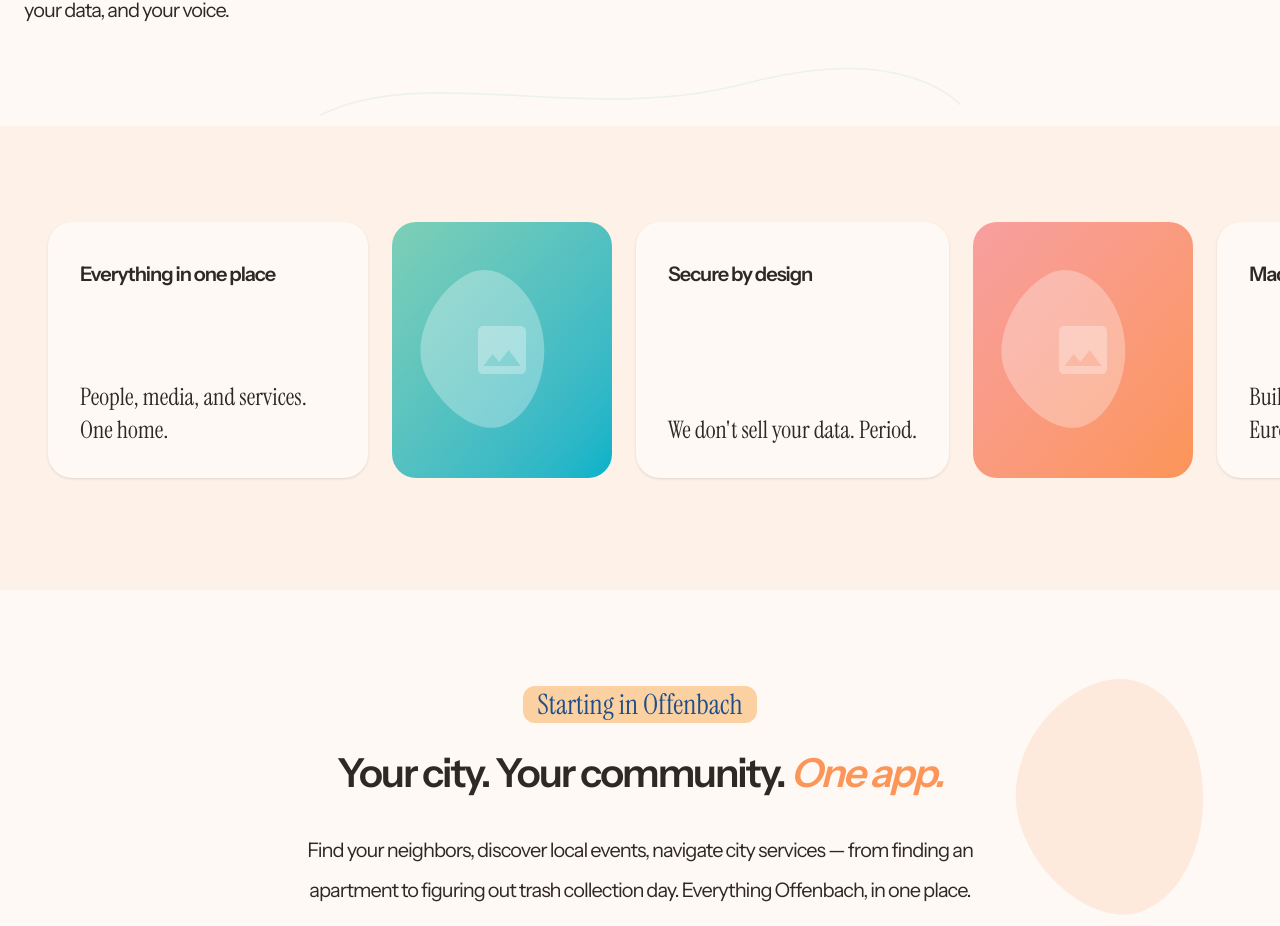
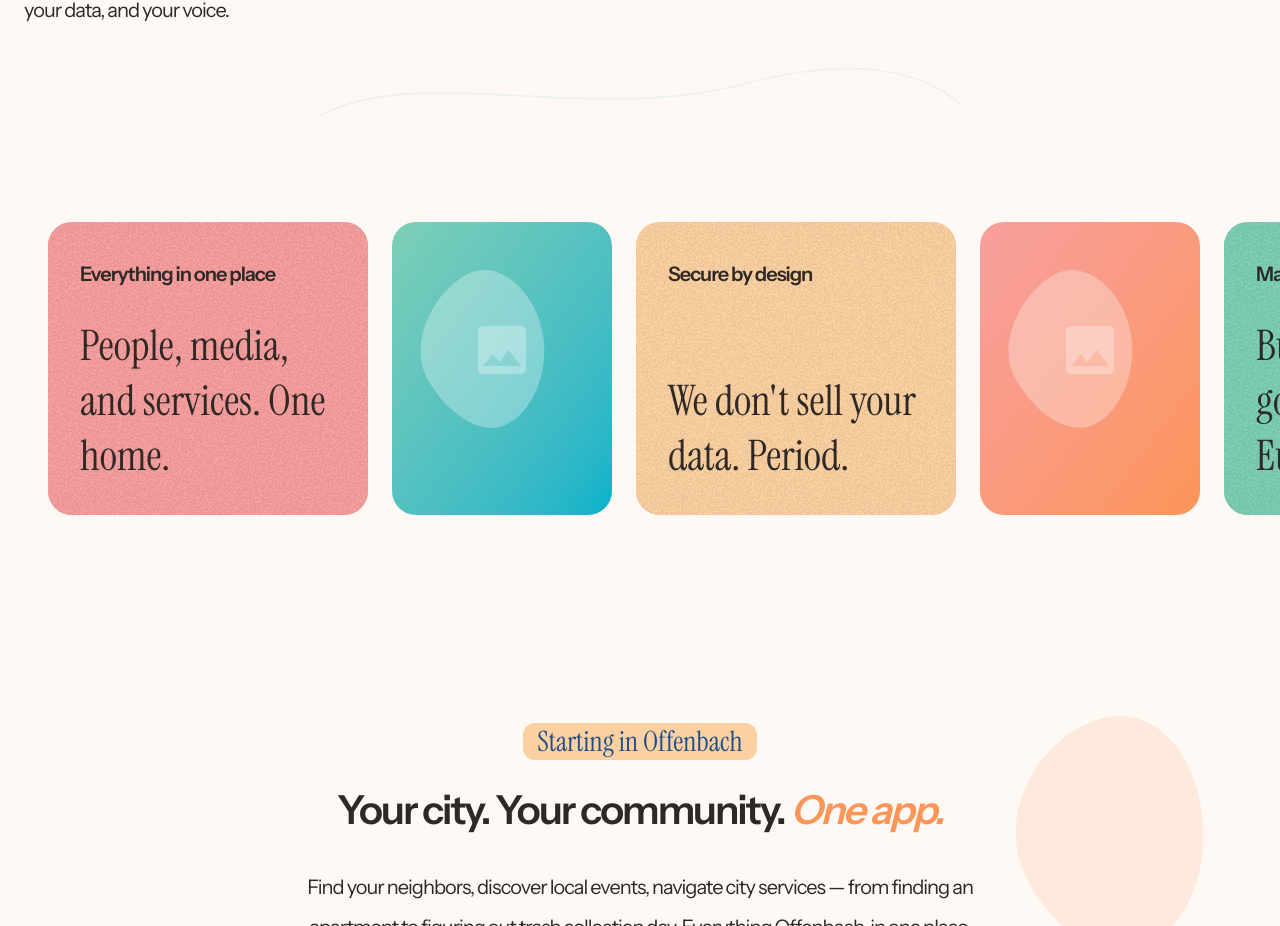
Before and after one commit to Krekeny/eny-social, a Next.js app: page / in a window 1280 px wide. Shown: the part 2117-3043 px from the top of the page. Built offline with nearby package versions, Linux system fonts and the light colour scheme.

Commit message:
feat(ValueCards): add colour grain effect

```diff
--- a/app/components/ValueCards.tsx
+++ b/app/components/ValueCards.tsx
@@ -4,25 +4,45 @@ export default function ValueCards() {
       type: "text" as const,
       label: "Everything in one place",
       body: "People, media, and services. One home.",
+      bg: "var(--cotton-candy)",
     },
     { type: "image" as const, gradient: "from-monte-carlo to-pacific" },
     {
       type: "text" as const,
       label: "Secure by design",
       body: "We don't sell your data. Period.",
+      bg: "var(--apricot-dream)",
     },
     { type: "image" as const, gradient: "from-cotton-candy to-tangerine" },
     {
       type: "text" as const,
       label: "Made in Europe",
       body: "Built, hosted, and governed in Europe.",
+      bg: "var(--monte-carlo)",
     },
   ];
 
   return (
     <section className="relative py-24">
-      {/* Tangerine background band */}
-      <div className="absolute inset-0 bg-tangerine/8" />
+      {/* Grain filter definition */}
+      <svg className="absolute h-0 w-0" aria-hidden="true">
+        <defs>
+          <filter id="grain" x="0" y="0" width="100%" height="100%" filterUnits="objectBoundingBox" colorInterpolationFilters="sRGB">
+            <feTurbulence type="fractalNoise" baseFrequency="0.5" numOctaves="3" stitchTiles="stitch" seed="1581" result="noise" />
+            <feColorMatrix in="noise" type="luminanceToAlpha" result="alphaNoise" />
+            <feComponentTransfer in="alphaNoise" result="coloredNoise">
+              <feFuncA type="discrete" tableValues="1 1 1 1 1 1 1 1 1 1 1 1 1 1 1 1 1 1 1 1 1 1 1 1 1 1 1 1 1 1 1 1 1 1 1 1 1 1 1 1 1 1 1 1 1 1 1 1 1 1 1 0 0 0 0 0 0 0 0 0 0 0 0 0 0 0 0 0 0 0 0 0 0 0 0 0 0 0 0 0 0 0 0 0 0 0 0 0 0 0 0 0 0 0 0 0 0 0 0 0" />
+            </feComponentTransfer>
+            <feComposite operator="in" in2="SourceGraphic" in="coloredNoise" result="noiseClipped" />
+            <feFlood floodColor="rgba(0, 0, 0, 0.05)" result="colorFlood" />
+            <feComposite operator="in" in2="noiseClipped" in="colorFlood" result="colorNoise" />
+            <feMerge>
+              <feMergeNode in="SourceGraphic" />
+              <feMergeNode in="colorNoise" />
+            </feMerge>
+          </filter>
+        </defs>
+      </svg>
 
       <div className="relative">
         <div className="hide-scrollbar flex gap-6 overflow-x-auto px-6 pb-4 md:px-12">
@@ -30,14 +50,24 @@ export default function ValueCards() {
             card.type === "text" ? (
               <div
                 key={i}
-                className="flex min-w-[280px] max-w-[320px] shrink-0 flex-col justify-between rounded-3xl bg-linen p-8 shadow-sm"
+                className="relative min-w-[280px] max-w-[320px] shrink-0 overflow-hidden rounded-3xl p-8"
+                style={{ backgroundColor: card.bg }}
               >
-                <span className="headline-label mb-6 self-start">
-                  {card.label}
-                </span>
-                <p className="font-serif text-2xl leading-snug text-charcoal">
-                  {card.body}
-                </p>
+                {/* Grain overlay */}
+                <div
+                  className="pointer-events-none absolute inset-0"
+                  style={{ filter: "url(#grain)" }}
+                >
+                  <div className="h-full w-full" style={{ backgroundColor: card.bg }} />
+                </div>
+                <div className="relative flex h-full flex-col justify-between">
+                  <span className="headline-label mb-6 self-start">
+                    {card.label}
+                  </span>
+                  <p className="card-headline">
+                    {card.body}
+                  </p>
+                </div>
               </div>
             ) : (
               <div
--- a/app/globals.css
+++ b/app/globals.css
@@ -65,6 +65,15 @@ body {
 
 .section-copy strong {
   font-weight: 600;
+}
+
+/* Card headline */
+.card-headline {
+  font-family: var(--font-instrument-serif);
+  font-size: 42px;
+  font-weight: 400;
+  line-height: normal;
+  color: var(--charcoal);
 }
 
 /* Stage Heading 1 — Sans, bold */
```
